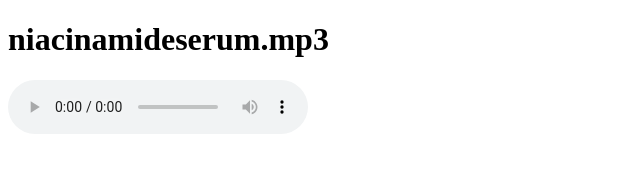
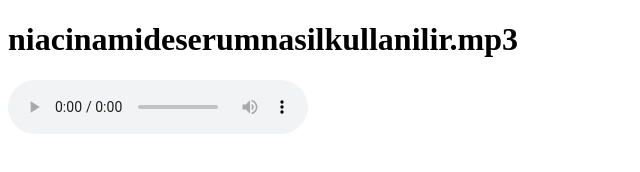
Before and after one commit to Minesssnl/sesli-blog, a plain HTML site: page index.html in a window 1280 px wide. Shown: the whole page, without its empty margins (0-640 px from the left). Drawn offline with Linux system fonts and the light colour scheme.

Commit message:
Update index.html
Signed-off-by: Minesssnl <e.senolll94@gmail.com>

```diff
--- a/index.html
+++ b/index.html
@@ -2,12 +2,12 @@
 <html lang="tr">
   <head>
     <meta charset="UTF-8">
-    <title>niacinamideserum</title>
+    <title>niacinamideserumnasilkullanilir</title>
   </head>
   <body>
-    <h1>niacinamideserum.mp3</h1>
+    <h1>niacinamideserumnasilkullanilir.mp3</h1>
     <audio controls>
-      <source src="niacinamideserum.mp3" type="audio/mpeg">
+      <source src="niacinamideserumnasilkullanilir.mp3" type="audio/mpeg">
       Tarayıcınız bu ses dosyasını desteklemiyor.
     </audio>
   </body>
```
